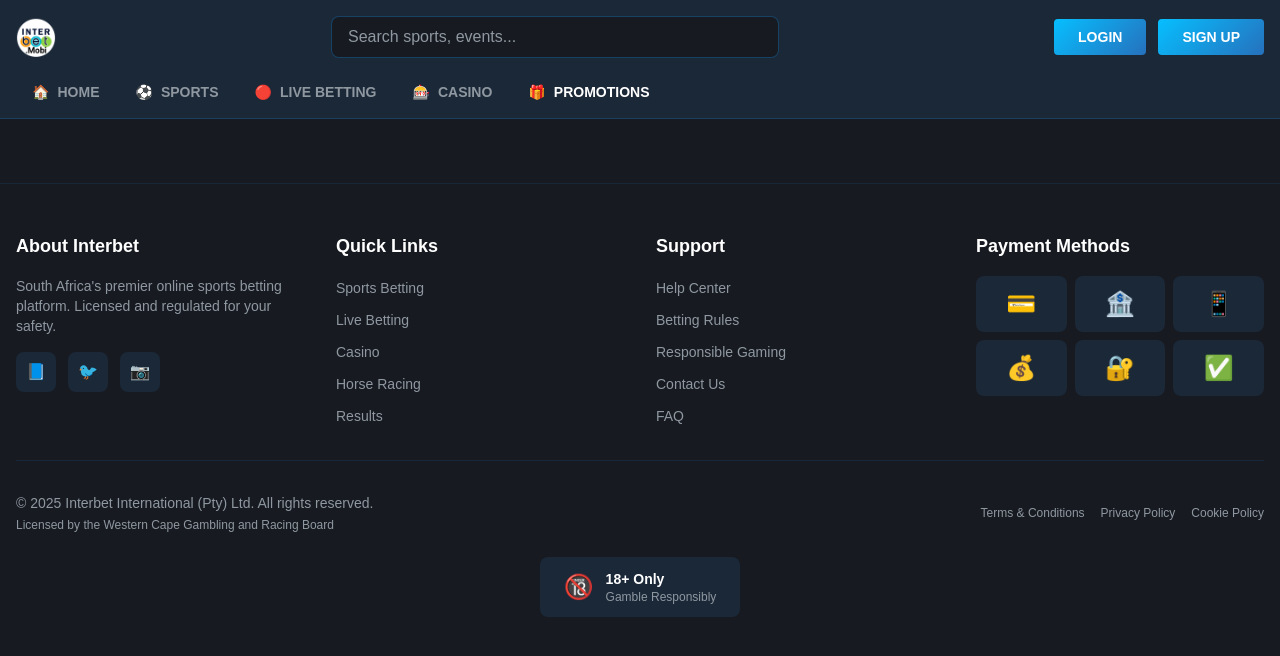
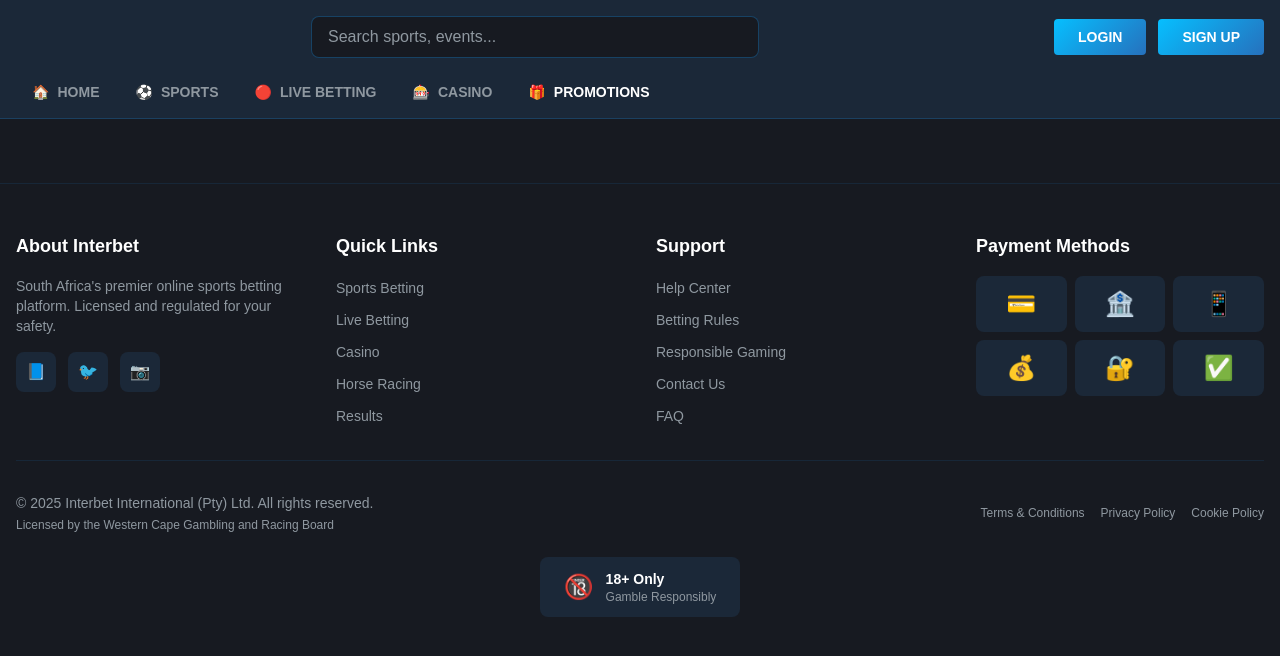
Before and after one commit to garth-pienaar/mobi-revamp, a React (Vite) app: page /interbet-revamp/promotions in a window 1280 px wide. Shown: the top 656 px of the page. Built offline with nearby package versions, Linux system fonts and the light colour scheme.

Commit message:
remove logo

```diff
--- a/src/components/Header.jsx
+++ b/src/components/Header.jsx
@@ -18,11 +18,7 @@
         <div className="flex items-center justify-between py-4">
           {/* Logo */}
           <div className="flex items-center space-x-3">
-            <img
-              src="/interbet-revamp/interbet_mobi_logo.png"
-              alt="Interbet"
-              className="h-10"
-            />
+
 
           </div>
 
```
